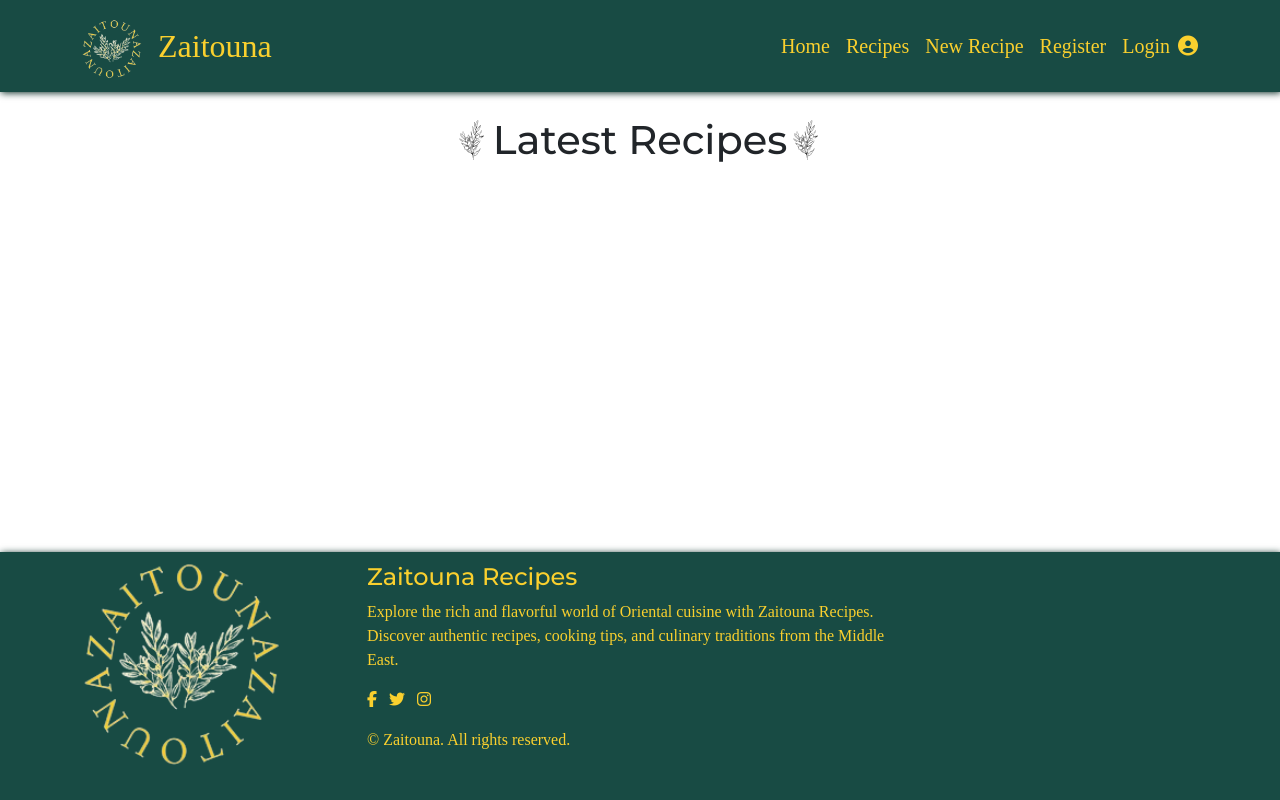
After one commit to raneem-yad/project-portfolio-4, a Django app: template recipes/templates/recipes/recipes.html in a window 1280 px wide. The commit adds this page. Run offline with Django 3.2, Linux system fonts and the light colour scheme; the template is opened without the code that fills it, so the values that code supplies are empty; some libraries are stand-ins or nearby versions; some web fonts are replaced.

Commit message:
receive recipe list in recipes page

```diff
--- /dev/null
+++ b/recipes/templates/recipes/recipes.html
@@ -0,0 +1,24 @@
+{% extends 'base.html' %}
+{%block title %}Recipes{% endblock%}
+{%block content %}
+<div class="container">
+    <div class="form-title text-center p-4 justify-content-center">
+            <h1>Latest Recipes</h1>
+    </div>
+    <div class=" d-flex flex-row flex-wrap justify-content-center">
+    {% for recipe in recipes %}
+    <a href="" class="recipes" aria-label="Click to view {{recipe.title}}"></a>
+
+        <div class="card recipe-card m-4">
+          <img src="{{recipe.image.url}}" class="card-img-top" alt="{{recipe.image_alt}}">
+          <div class="card-body">
+            <h3 class="card-title">{{recipe.name}}</h3>
+            <p class="card-text">{{recipe.description}}</p>
+            <a href="#"  aria-label="Click to view {{recipe.title}}" class="btn btn-primary">more</a>
+          </div>
+        </div>
+
+    {% endfor %}
+    </div>
+</div>
+{% endblock%}
--- a/recipes/urls.py
+++ b/recipes/urls.py
@@ -1,6 +1,7 @@
 from django.urls import path
-from .views import AddRecipe
+from .views import AddRecipe, Recipes
 
 urlpatterns = [
-    path('', AddRecipe.as_view(), name='add_recipe')
+    path('add_recipe/', AddRecipe.as_view(), name='add_recipe'),
+    path('', Recipes.as_view(), name='recipes')
 ]
--- a/static/css/base.css
+++ b/static/css/base.css
@@ -170,6 +170,12 @@ img.logo {
     border-color: var(--primary-white);
 }
 
+
+/** Recipes */
+.recipe-card{
+    max-width : 18rem
+}
+
 /* Footer */
 footer {
     background-color: var(--primary-background);
--- a/templates/includes/header.html
+++ b/templates/includes/header.html
@@ -18,7 +18,7 @@
             <a class="nav-link {% if url_name == 'home' %}active{% endif %}" aria-current="page" href="{% url 'home' %}">Home</a>
           </li>
           <li class="nav-item">
-            <a class="nav-link" href="#">Recipes</a>
+            <a class="nav-link {% if url_name == 'recipes' %}active{% endif %}" href="{% url 'recipes' %}">Recipes</a>
           </li>
           <li class="nav-item">
             <a class="nav-link {% if url_name == 'add_recipe' %}active{% endif %}" href="{% url 'add_recipe' %}">New Recipe</a>
```
Also changed, not shown: recipes/templates/recipes/add_recipe.html (+5 -4 lines), recipes/views.py (+9 -1 lines).
